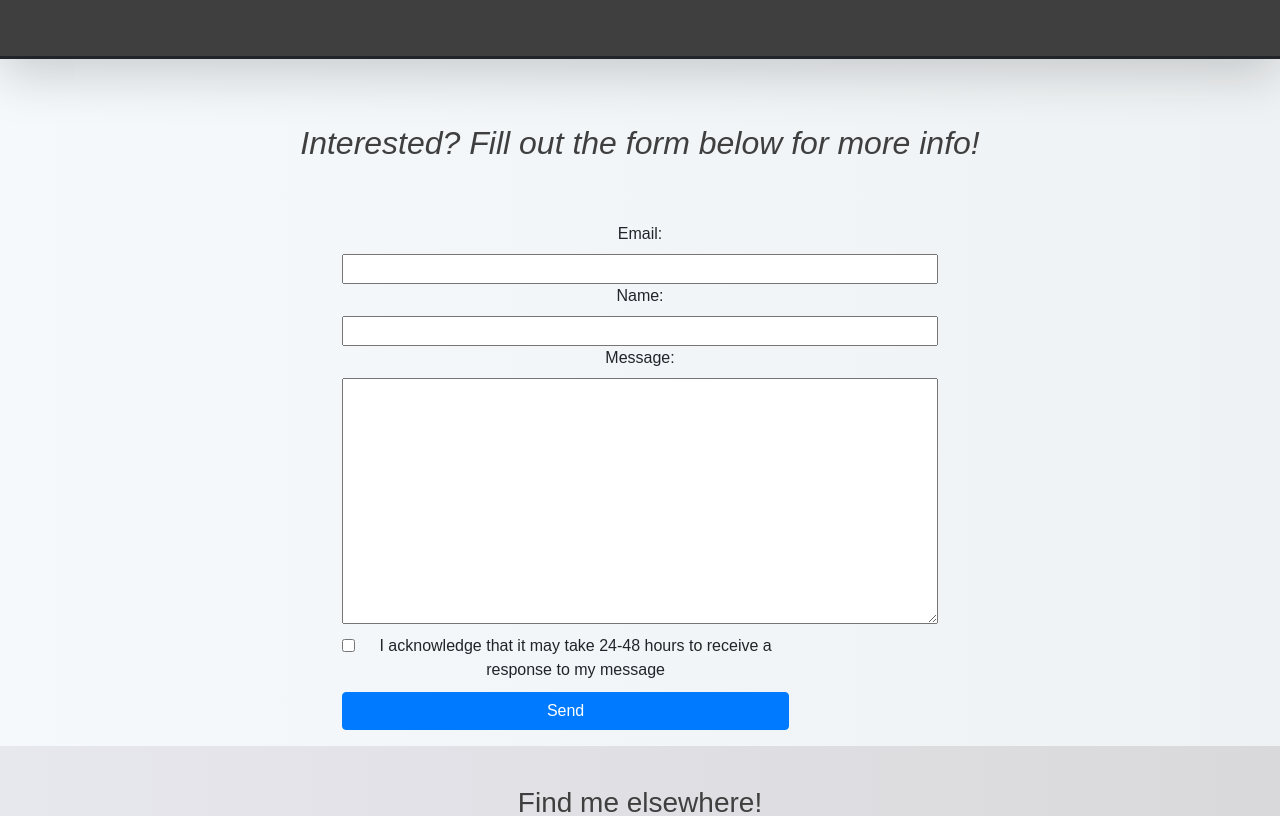
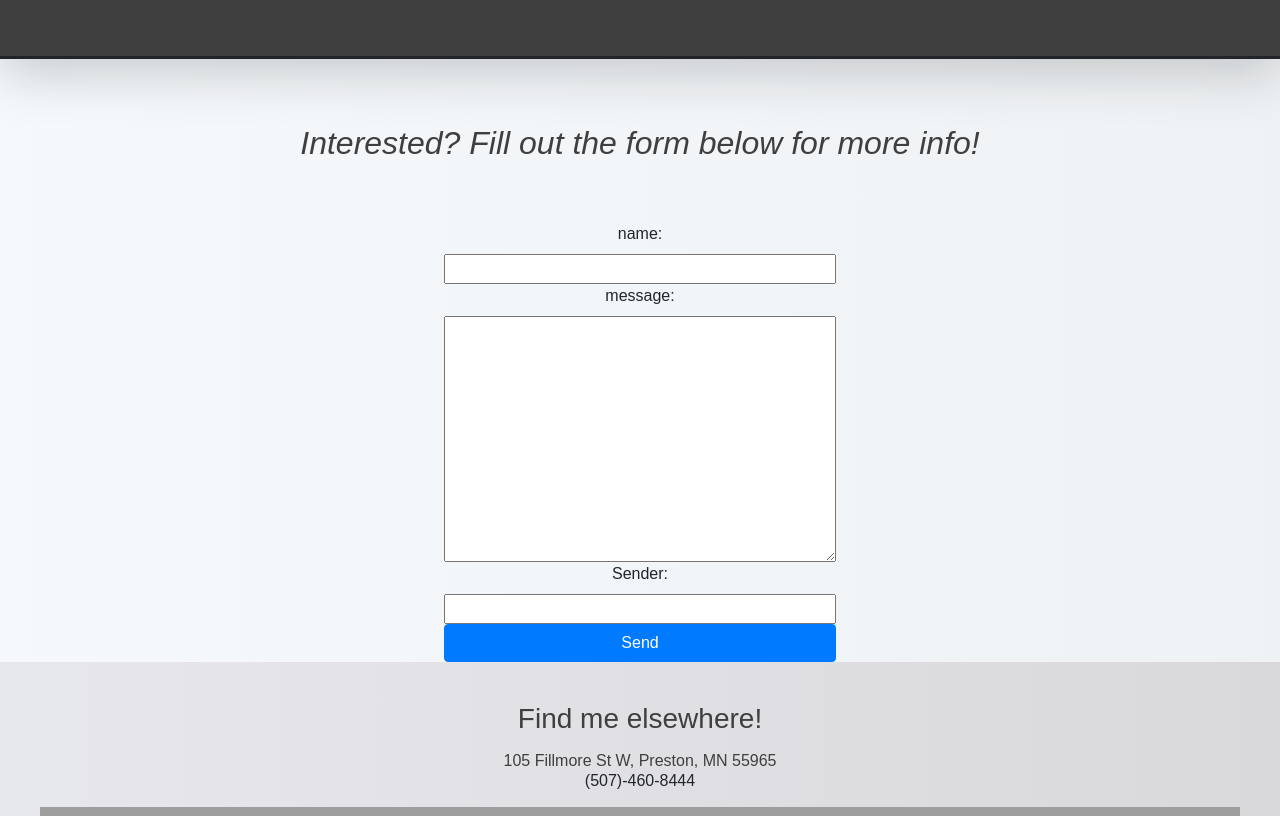
Before and after one commit to pataskad/nelson-photography-live, a Django app: page / in a window 1280 px wide. Shown: the part 2600-3416 px from the top of the page. Run offline with Django 3.2, Linux system fonts and the light colour scheme; some libraries are stand-ins or nearby versions; grey boxes are pictures that could not be loaded.

Commit message:
contact form backend updates, not receiving emails yet

```diff
--- a/portfolio/forms.py
+++ b/portfolio/forms.py
@@ -2,6 +2,6 @@ from django import forms
 
 
 class contactForm(forms.Form):
-    email=forms.EmailField(required=True)
-    name=forms.CharField(max_length=100, required=True)
-    message=forms.CharField(widget=forms.Textarea, required=True)
+    name = forms.CharField(label='name', max_length=100)
+    message = forms.CharField(label='message', widget=forms.Textarea)
+    sender = forms.EmailField()
--- a/portfolio/templates/index.html
+++ b/portfolio/templates/index.html
@@ -273,19 +273,16 @@
     </div>
 
     <div class="container-fluid" style="text-align: center; padding-top: 30px; padding-right: 0px; padding-left: 0px;">
-      <form style="display: inline-grid; text-align: -webkit-center; line-height: 1.5;" method="POST" required>
+      <form style="display: inline-grid; text-align: -webkit-center; line-height: 1.5;" action="/thanks" method="POST" required>
         {% csrf_token %}
-        {{form}}
-        <div class="form-group" style="width: 75%; display: inline-grid; margin-top: 10px;">
-          <div class="form-check">
-            <input class="form-check-input" type="checkbox" value="" id="invalidCheck" required>
-            <label class="form-check-label" style="padding-bottom: 10px;" for="invalidCheck" style="font-size: 10px;">
-              I acknowledge that it may take 24-48 hours to receive a response to my message
-            </label>
-            <div class="invalid-feedback">
-              You must agree before submitting.
-            </div>
-          </div>
+        {{ form }}
+        {% if messages %}
+        <ul class="messages">
+            {% for message in messages %}
+            <li {% if message.tags %} class="{{ message.tags }}"{% endif %}>{{ message }}</li>
+            {% endfor %}
+        </ul>
+        {% endif %}
         <input type="submit" class="btn btn-primary" value="Send"/>
       </form>
     </div>
--- a/portfolio/urls.py
+++ b/portfolio/urls.py
@@ -4,4 +4,5 @@ from . import views
 
 urlpatterns = [
     path('', views.index),
+    path('thanks', views.thanks),
 ]
--- a/portfolio/views.py
+++ b/portfolio/views.py
@@ -1,31 +1,30 @@
 from django.shortcuts import render, redirect
 from django.core.mail import send_mail
 from django.conf import settings
-from portfolio.forms import contactForm
-
+from .forms import contactForm
+from django.http import HttpResponseRedirect
+from django.contrib import messages
 
 
 def index(request):
-    if request.method == 'GET':
-        form_class = contactForm
-        form = form_class(None)
-        context = {
-                'form': form,
-            }
-        return render(request, 'index.html', context)
     if request.method == 'POST':
 
         form=contactForm(request.POST)
+
         if form.is_valid():
-            email=form.cleaned_data['email']
-            name=form.cleaned_data['name']
-            message=form.cleaned_data['message']
+            name = form.cleaned_data['name']
+            message = form.cleaned_data['message']
+            sender = form.cleaned_data['sender']
 
-            send_mail(name, message, email, ['nelsonj@pixbyjade.com'], fail_silently=False)
+            send_mail( name, message, sender, ['nelsonj@pixbyjade.com'])
+            messages.success(request, 'Thank you! I will be reaching out ASAP')
+        return HttpResponseRedirect('/thanks')
+    else:
+        form = contactForm()
+    return render(request, 'index.html', {'form': form})
 
-        else:
-            form = contactForm()
-            context = {
-                'form': form,
-            }
-    return redirect('/')
+
+def thanks(request):
+    form = contactForm()
+    messages.success(request, 'Thank you! I will be reaching out ASAP')
+    return render(request, 'index.html', {'form': form})
```
Also changed, not shown: nelson_photography/settings.py (+4 -4 lines).
